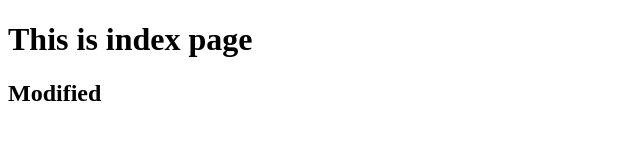
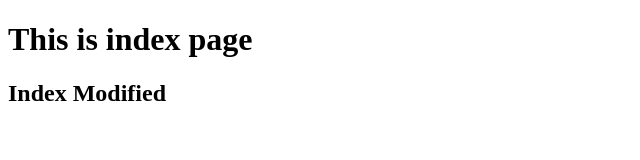
Before and after one commit to Lokamit/New-Repo, a plain HTML site: page index.html in a window 1280 px wide. Shown: the whole page, without its empty margins (0-640 px from the left). Drawn offline with Linux system fonts and the light colour scheme.

Commit message:
Third Commit

```diff
--- a/index.html
+++ b/index.html
@@ -6,6 +6,6 @@
 </head>
 <body>
     <h1>This is index page</h1>
-    <h2>Modified</h2>
+    <h2> Index Modified </h2>
 </body>
 </html>
```
